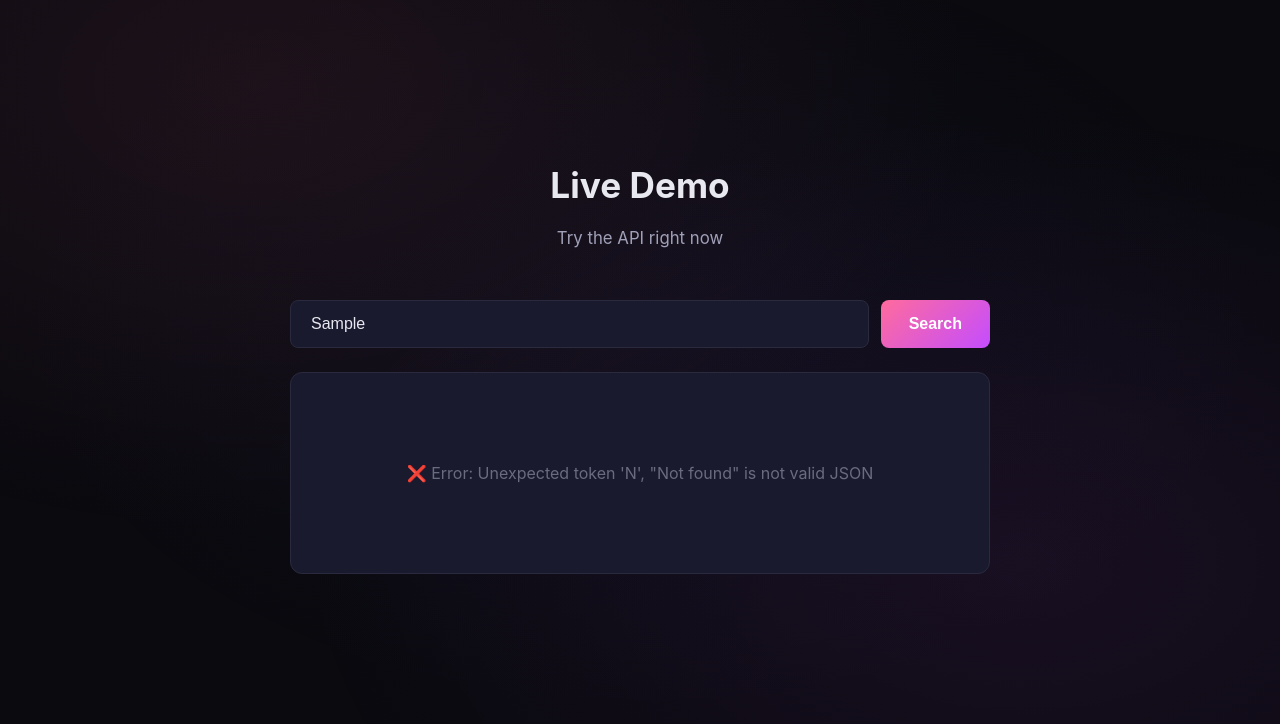
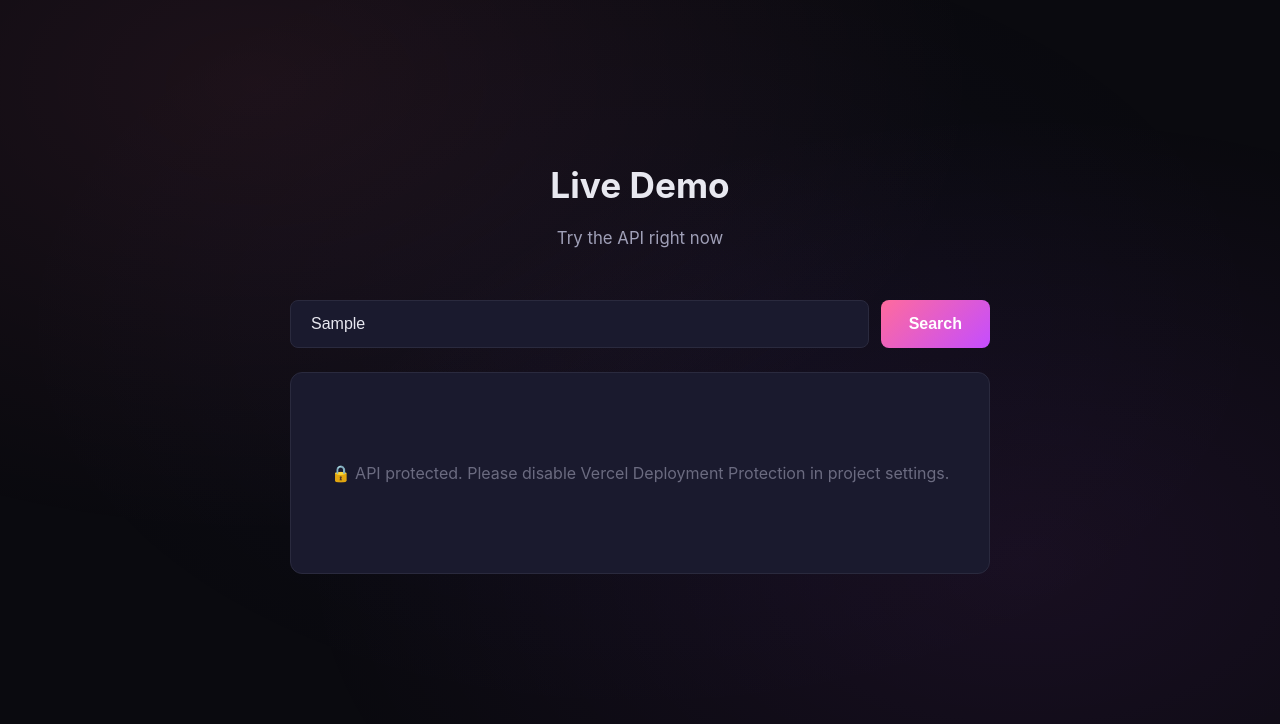
Before and after one commit to favyour01/nhentai-rest-api, a website: page api/public/index.html in a window 1280 px wide. Both pictures are taken after typing "Sample" into the empty fields and a click on the button "Search". Shown: the part 1489-2213 px from the top of the page. Drawn offline with Linux system fonts and the light colour scheme; no server answers.

Commit message:
fix: add better error message for SSO-protected API in demo
Co-Authored-By: Claude <noreply@anthropic.com>

```diff
--- a/api/public/index.html
+++ b/api/public/index.html
@@ -208,6 +208,14 @@
 
       try {
         const res = await fetch(`/api/v2/search?q=${encodeURIComponent(q)}&limit=5`);
+
+        // Check if response is JSON (SSO redirect returns HTML)
+        const contentType = res.headers.get('content-type');
+        if (!contentType || !contentType.includes('application/json')) {
+          resultDiv.innerHTML = '<div class="demo-placeholder"><span>🔒 API protected. Please disable Vercel Deployment Protection in project settings.</span></div>';
+          return;
+        }
+
         const json = await res.json();
 
         if (!json.success || !json.data.length) {
```
Also changed, not shown: 1 other file.
